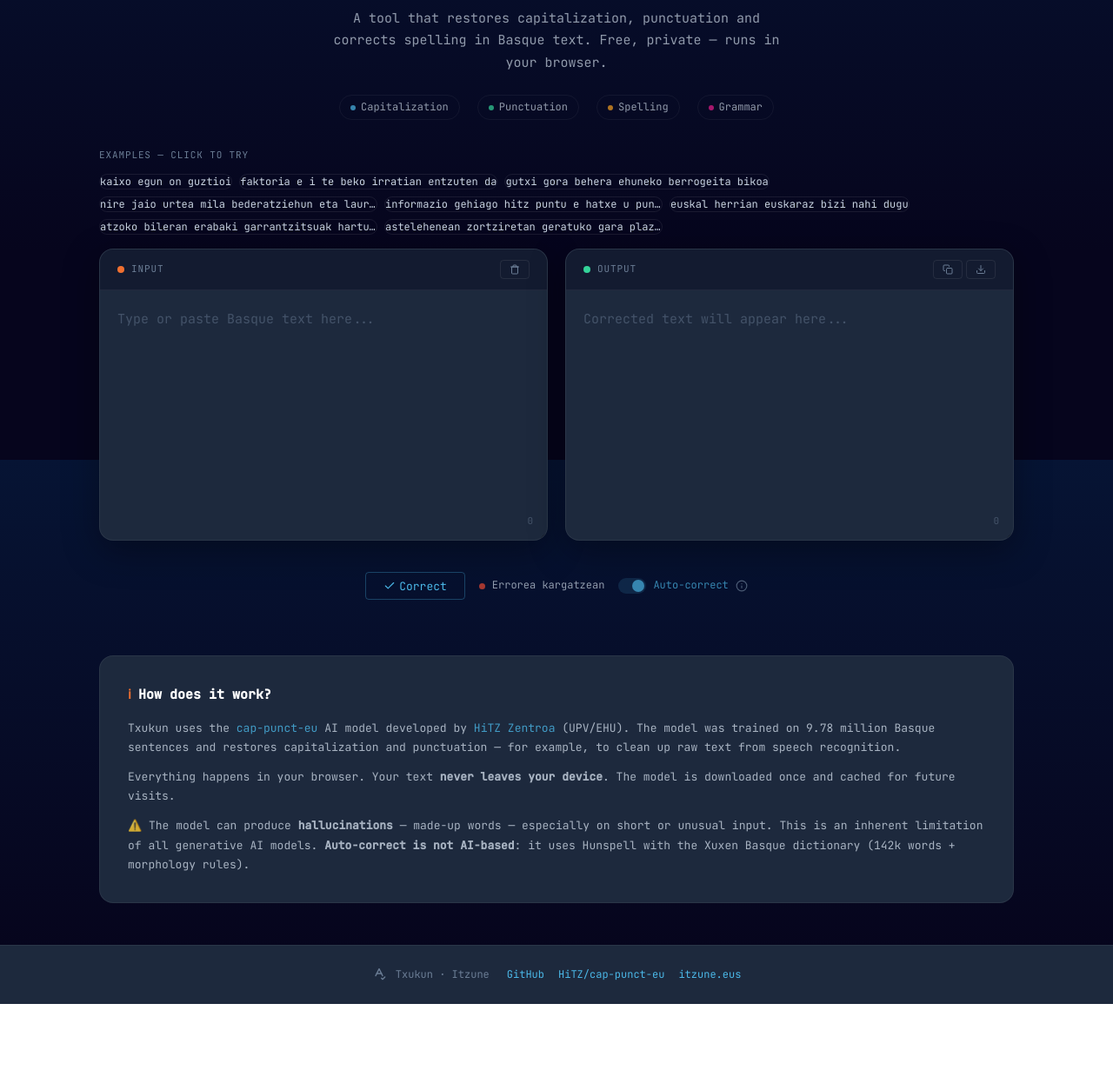
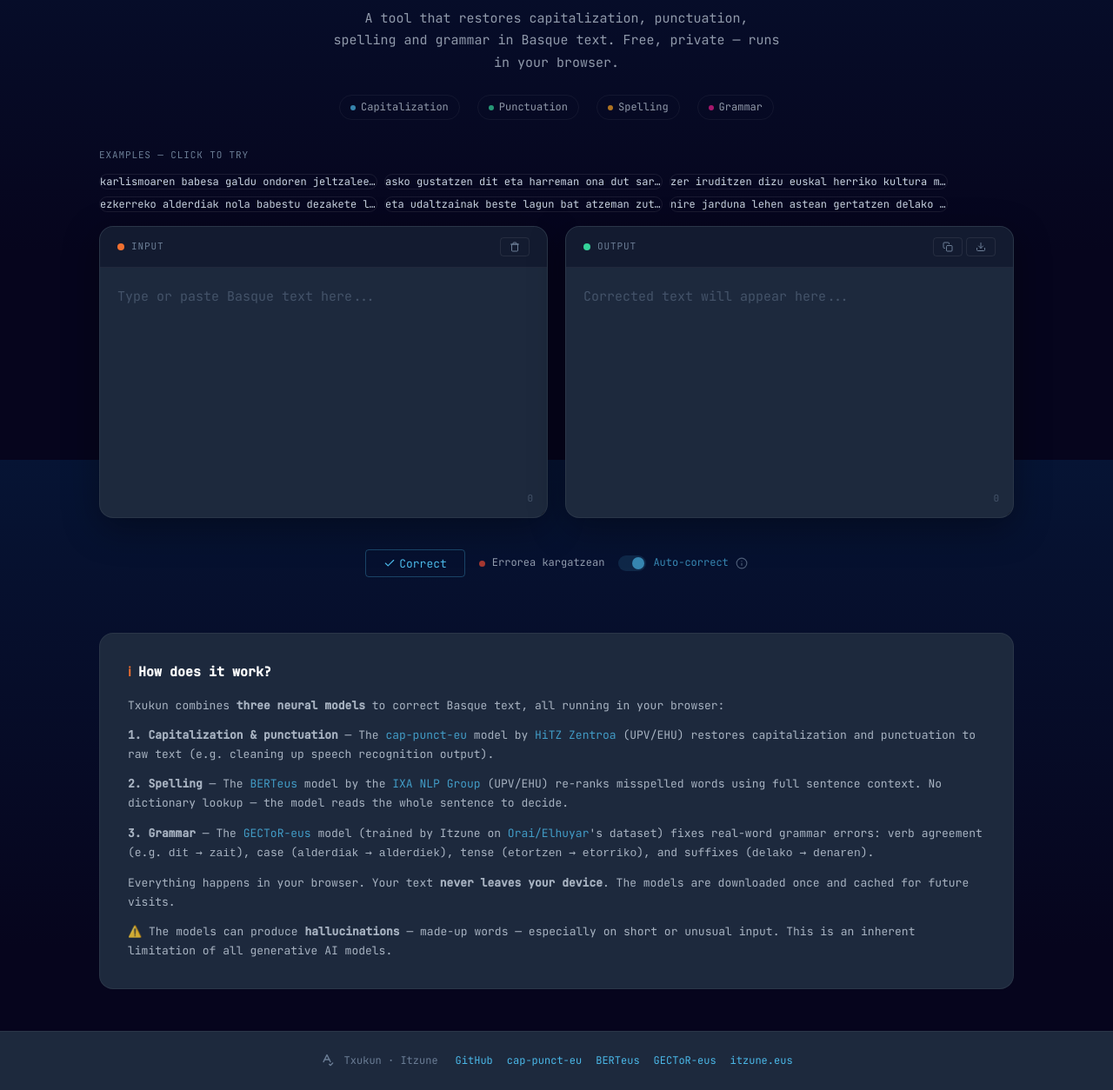
Before and after one commit to itzune/txukun, a website built with Vite: page index.html in a window 1280 px wide. Shown: the part 271-1525 px from the top of the page at 87% size. Before the commit the page ends 1426 px from the top, so only its background shows below. Built offline with nearby package versions, Linux system fonts and the light colour scheme.

Commit message:
feat(ui): update examples + Nola dabil? for 3-model architecture
Examples:
- Replace old cap-punct-only examples with cherrypicked Orai/Elhuyar GEC
  dataset sentences (Dem_single.tsv), with cap-punct destroyed
- All 6 examples verified EXACT match through the live pipeline
- Cover all 4 grammar error types: R1 (tense), R2 (verb agreement),
  R3 (case), R4 (suffix)
- Each example demonstrates the full pipeline: MarianMT restores
  cap-punct, BERTeus handles spelling, GECToR fixes grammar

Nola dabil? section:
- Rewritten for 3-model architecture (was cap-punct only)
- Basque + English versions updated
- Each model documented with credit: HiTZ (cap-punct), IXA NLP (BERTeus),
  Itzune/Orai-Elhuyar (GECToR)
- Concrete grammar examples in the text (dit→zait, alderdiak→alderdiek,
  etortzen→etorriko, delako→denaren)
- Hero subtitle updated to mention all 4 capabilities
- Footer: added BERTeus + GECToR-eus links alongside cap-punct-eu

Bug fix (main.js):
- Fix correct button staying disabled if text was typed before model
  finished loading — button only enabled on 'input' event, so if model
  loaded after text was entered, button never re-enabled

```diff
--- a/index.html
+++ b/index.html
@@ -1116,15 +1116,12 @@
         <span data-i18n="about.title">Nola dabil?</span>
       </h2>
       <div class="about__text">
-        <p data-i18n="about.p1">
-          Txukun-ek <strong>HiTZ Zentroak</strong> (UPV/EHU) garatutako <code>cap-punct-eu</code> adimen artifizialeko eredua erabiltzen du. Eredu hau 9.78 milioi euskarazko esaldirekin entrenatu da eta testuaren maiuskulak eta puntuazioa berreskuratzen ditu — adibidez, ahots-ezagutzatik ateratako testu gordina txukuntzeko.
-        </p>
-        <p data-i18n="about.p2">
-          Den-dena zure nabigatzailean gertatzen da. Zure testua <strong>ez da inoiz zure gailutik ateratzen</strong>. Eredua behin deskargatzen da eta cachean gordetzen da hurrengo bisitetarako.
-        </p>
-        <p data-i18n="about.p3">
-          ⚠️ Ereduak <strong>aluzinazioak</strong> sor ditzake — existitzen ez diren hitzak — bereziki testu labur edo arraroa sartzean. AI eredu sortzaile guztien berezko arazoa da. <strong>Auto-zuzenketa ez da AI bidezkoa</strong>: 160.000 hitzeko hiztegi estatiko bat eta Levenshtein distantzia erabiltzen ditu, ez machine learning edo LLM teknologiak.
-        </p>
+        <p data-i18n="about.p1"></p>
+        <p data-i18n="about.p2"></p>
+        <p data-i18n="about.p3"></p>
+        <p data-i18n="about.p4"></p>
+        <p data-i18n="about.p5"></p>
+        <p data-i18n="about.p6"></p>
       </div>
     </section>
 
@@ -1135,7 +1132,9 @@
     <span class="footer__text"><svg width="16" height="16" viewBox="0 0 24 24" fill="none" stroke="currentColor" stroke-width="2" stroke-linecap="round" stroke-linejoin="round" style="vertical-align:-3px;margin-right:4px"><path d="m6 16 6-12 6 12"/><path d="M8 12h8"/><path d="m16 20 2 2 4-4"/></svg> Txukun · Itzune</span>
     <div class="footer__links">
       <a class="footer__link" href="https://github.com/itzune/txukun" target="_blank" rel="noopener">GitHub</a>
-      <a class="footer__link" href="https://huggingface.co/HiTZ/cap-punct-eu" target="_blank" rel="noopener">HiTZ/cap-punct-eu</a>
+      <a class="footer__link" href="https://huggingface.co/HiTZ/cap-punct-eu" target="_blank" rel="noopener">cap-punct-eu</a>
+      <a class="footer__link" href="https://huggingface.co/itzune/berteus-onnx" target="_blank" rel="noopener">BERTeus</a>
+      <a class="footer__link" href="https://huggingface.co/itzune/gector-eus-onnx" target="_blank" rel="noopener">GECToR-eus</a>
       <a class="footer__link" href="https://itzune.eus" target="_blank" rel="noopener">itzune.eus</a>
     </div>
   </footer>
--- a/src/i18n.js
+++ b/src/i18n.js
@@ -8,7 +8,7 @@ export const i18n = {
       brand: 'Itzune',
     },
     hero: {
-      subtitle: 'Euskarazko testuaren maiuskulak, puntuazioa eta ortografia zuzentzen dituen tresna. Doakoa, pribatua — zure nabigatzailean exekutatzen da.',
+      subtitle: 'Euskarazko testuaren maiuskulak, puntuazioa, ortografia eta gramatika zuzentzen dituen tresna. Doakoa, pribatua — zure nabigatzailean exekutatzen da.',
     },
     features: {
       cap: 'Maiuskulak',
@@ -45,9 +45,12 @@ export const i18n = {
     },
     about: {
       title: 'Nola dabil?',
-      p1: 'Txukun-ek <a href="https://hitz.eus/" target="_blank" rel="noopener">HiTZ Zentroak</a> (UPV/EHU) garatutako <a href="https://huggingface.co/HiTZ/cap-punct-eu" target="_blank" rel="noopener">cap-punct-eu</a> adimen artifizialeko eredua erabiltzen du. Eredu hau 9.78 milioi euskarazko esaldirekin entrenatu da eta testuaren maiuskulak eta puntuazioa berreskuratzen ditu — adibidez, ahots-ezagutzatik ateratako testu gordina txukuntzeko.',
-      p2: 'Den-dena zure nabigatzailean gertatzen da. Zure testua <strong>ez da inoiz zure gailutik ateratzen</strong>. Eredua behin deskargatzen da eta cachean gordetzen da hurrengo bisitetarako.',
-      p3: '⚠️ Ereduak <strong>aluzinazioak</strong> sor ditzake — existitzen ez diren hitzak — bereziki testu labur edo arraroa sartzean. AI eredu sortzaile guztien berezko arazoa da. <strong>Auto-zuzenketa ez da AI bidezkoa</strong>: Hunspell ortografia-zuzentzailea eta Xuxen euskarazko hiztegia (142.000 sarrera + morfologia arauak) erabiltzen ditu.',
+      p1: 'Txukun-ek <strong>hiru eredu neuronal</strong> konbinatzen ditu euskal testua zuzentzeko, denak zure nabigatzailean exekutatzen direnak:',
+      p2: '<strong>1. Maiuskulak eta puntuazioa</strong> — <a href="https://hitz.eus/" target="_blank" rel="noopener">HiTZ Zentroak</a> (UPV/EHU) garatutako <a href="https://huggingface.co/HiTZ/cap-punct-eu" target="_blank" rel="noopener">cap-punct-eu</a> ereduak testu gordinari maiuskulak eta puntuazioa berreskuratzen dizkio (adibidez, ahots-ezagutzatik ateratako testua txukuntzeko).',
+      p3: '<strong>2. Ortografia</strong> — <a href="https://ixa.eus/" target="_blank" rel="noopener">IXA NLP Taldeak</a> (UPV/EHU) prestatutako <a href="https://huggingface.co/itzune/berteus-onnx" target="_blank" rel="noopener">BERTeus</a> ereduak hitz okerrak berriro ordenatzen ditu, testuingurua kontuan hartuta. Ez dago hiztegirik: ereduak esaldi osoa irakurtzen du erabaki hartzeko.',
+      p4: '<strong>3. Gramatika</strong> — <a href="https://github.com/itzune/gector-eus" target="_blank" rel="noopener">GECToR-eus</a> ereduak (Itzune-k entrenatua, <a href="https://www.orai.eus/" target="_blank" rel="noopener">Orai/Elhuyar</a>ren datu-multzoan oinarritua) akats gramatikalak zuzentzen ditu: aditz-komunikazioa (adib. <code>dit</code> → <code>zait</code>), kasua (<code>alderdiak</code> → <code>alderdiek</code>), denbora (<code>etortzen</code> → <code>etorriko</code>) eta atzizkiak (<code>delako</code> → <code>denaren</code>).',
+      p5: 'Den-dena zure nabigatzailean gertatzen da. Zure testua <strong>ez da inoiz zure gailutik ateratzen</strong>. Ereduak behin deskargatzen dira eta cachean gordetzen dira hurrengo bisitetarako.',
+      p6: '⚠️ Ereduak <strong>aluzinazioak</strong> sor ditzakete — existitzen ez diren hitzak — bereziki testu labur edo arraroa sartzean. AI eredu sortzaile guztien berezko arazoa da.',
     },
     toast: {
       modelReady: 'Eredua kargatu da! Orain testua zuzendu dezakezu.',
@@ -72,7 +75,7 @@ export const i18n = {
       brand: 'Itzune',
     },
     hero: {
-      subtitle: 'A tool that restores capitalization, punctuation and corrects spelling in Basque text. Free, private — runs in your browser.',
+      subtitle: 'A tool that restores capitalization, punctuation, spelling and grammar in Basque text. Free, private — runs in your browser.',
     },
     features: {
       cap: 'Capitalization',
@@ -109,9 +112,12 @@ export const i18n = {
     },
     about: {
       title: 'How does it work?',
-      p1: 'Txukun uses the <a href="https://huggingface.co/HiTZ/cap-punct-eu" target="_blank" rel="noopener">cap-punct-eu</a> AI model developed by <a href="https://hitz.eus/" target="_blank" rel="noopener">HiTZ Zentroa</a> (UPV/EHU). The model was trained on 9.78 million Basque sentences and restores capitalization and punctuation — for example, to clean up raw text from speech recognition.',
-      p2: 'Everything happens in your browser. Your text <strong>never leaves your device</strong>. The model is downloaded once and cached for future visits.',
-      p3: '⚠️ The model can produce <strong>hallucinations</strong> — made-up words — especially on short or unusual input. This is an inherent limitation of all generative AI models. <strong>Auto-correct is not AI-based</strong>: it uses Hunspell with the Xuxen Basque dictionary (142k words + morphology rules).',
+      p1: 'Txukun combines <strong>three neural models</strong> to correct Basque text, all running in your browser:',
+      p2: '<strong>1. Capitalization & punctuation</strong> — The <a href="https://huggingface.co/HiTZ/cap-punct-eu" target="_blank" rel="noopener">cap-punct-eu</a> model by <a href="https://hitz.eus/" target="_blank" rel="noopener">HiTZ Zentroa</a> (UPV/EHU) restores capitalization and punctuation to raw text (e.g. cleaning up speech recognition output).',
+      p3: '<strong>2. Spelling</strong> — The <a href="https://huggingface.co/itzune/berteus-onnx" target="_blank" rel="noopener">BERTeus</a> model by the <a href="https://ixa.eus/" target="_blank" rel="noopener">IXA NLP Group</a> (UPV/EHU) re-ranks misspelled words using full sentence context. No dictionary lookup — the model reads the whole sentence to decide.',
+      p4: '<strong>3. Grammar</strong> — The <a href="https://github.com/itzune/gector-eus" target="_blank" rel="noopener">GECToR-eus</a> model (trained by Itzune on <a href="https://www.orai.eus/" target="_blank" rel="noopener">Orai/Elhuyar</a>\'s dataset) fixes real-word grammar errors: verb agreement (e.g. <code>dit</code> → <code>zait</code>), case (<code>alderdiak</code> → <code>alderdiek</code>), tense (<code>etortzen</code> → <code>etorriko</code>), and suffixes (<code>delako</code> → <code>denaren</code>).',
+      p5: 'Everything happens in your browser. Your text <strong>never leaves your device</strong>. The models are downloaded once and cached for future visits.',
+      p6: '⚠️ The models can produce <strong>hallucinations</strong> — made-up words — especially on short or unusual input. This is an inherent limitation of all generative AI models.',
     },
     toast: {
       modelReady: 'Model loaded! You can now correct text.',
--- a/src/main.js
+++ b/src/main.js
@@ -104,6 +104,14 @@ async function loadModel() {
     }
 
     setModelStatus('ready');
+
+    // Re-evaluate correct button: if user already typed text while model
+    // was loading, the button stayed disabled (it only enables on 'input' event).
+    const inputEl2 = document.getElementById('inputText');
+    if (inputEl2) {
+      const hasText = inputEl2.value.trim().length > 0;
+      setCorrectButtonEnabled(hasText && modelLoaded);
+    }
   } catch (err) {
     console.error('Failed to load model:', err);
     modelLoading = false;
--- a/src/ui-examples.js
+++ b/src/ui-examples.js
@@ -2,15 +2,30 @@
  * Txukun — Example sentences
  */
 
+/**
+ * Example sentences — from the Elhuyar/Orai GEC benchmark (Dem_single.tsv),
+ * with capitalization and punctuation destroyed (lowercased, punctuation
+ * stripped) so the full 3-model pipeline is demonstrated:
+ *   1. MarianMT restores capitalization + punctuation
+ *   2. BERTeus re-ranks spelling candidates
+ *   3. GECToR fixes real-word grammar errors (verb agreement, case, tense, suffix)
+ *
+ * Each example was cherrypicked by running it through the live pipeline and
+ * verifying the output matches the Orai dataset's gold correction.
+ */
 export const examplesEu = [
-  'kaixo egun on guztioi',
-  'faktoria e i te beko irratian entzuten da',
-  'gutxi gora behera ehuneko berrogeita bikoa',
-  'nire jaio urtea mila bederatziehun eta laurogeita hamasei da',
-  'informazio gehiago hitz puntu e hatxe u puntu eus web horrian',
-  'euskal herrian euskaraz bizi nahi dugu',
-  'atzoko bileran erabaki garrantzitsuak hartu genituen',
-  'astelehenean zortziretan geratuko gara plazan',
+  // R1 (tense): etortzen → etorriko
+  'karlismoaren babesa galdu ondoren jeltzaleen babesa etortzen zen',
+  // R2 (verb agreement): dit → zait
+  'asko gustatzen dit eta harreman ona dut sarearekin',
+  // R2 (verb agreement): dizu → zaizu  (+ proper noun + question mark)
+  'zer iruditzen dizu euskal herriko kultura musikala',
+  // R3 (case): alderdiak → alderdiek  (+ question mark)
+  'ezkerreko alderdiak nola babestu dezakete lege hau',
+  // R3 (case): udaltzainak → udaltzainek  (+ proper noun)
+  'eta udaltzainak beste lagun bat atzeman zuten gasteizen',
+  // R4 (suffix): delako → denaren
+  'nire jarduna lehen astean gertatzen delako araberakoa izango da',
 ];
 
 /**
```
